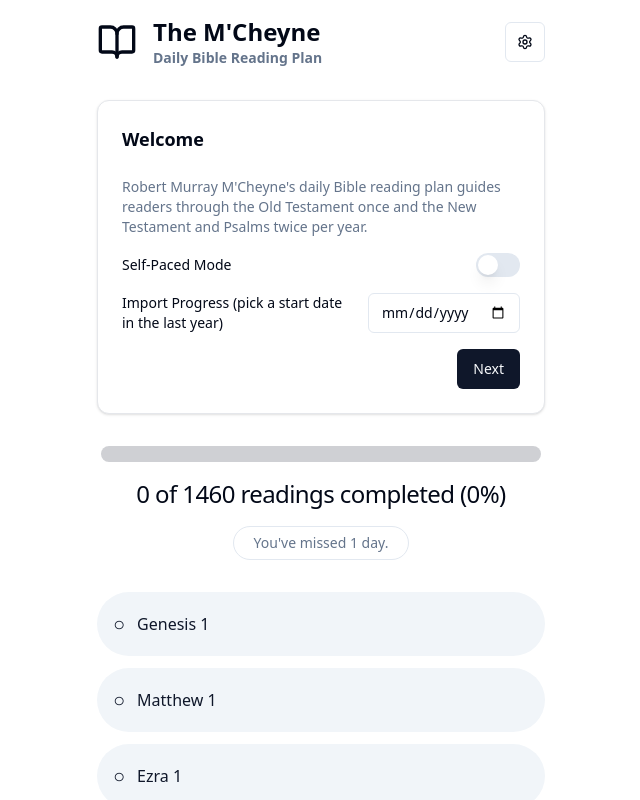
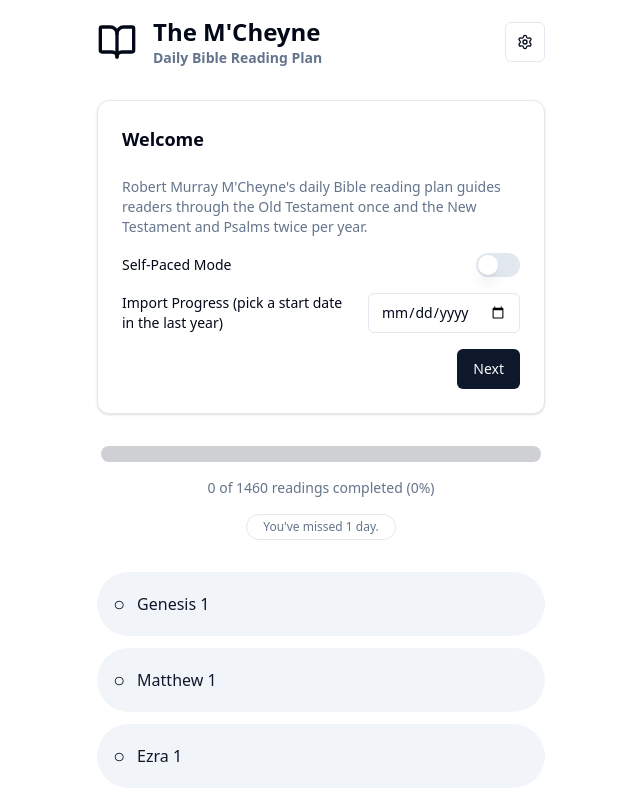
Before and after one commit to felipeS/mcheyne-web, a Next.js app: page /en in a window 1280 px wide. Shown: the top 800 px of the page, without its empty margins (319-959 px from the left). Built offline with nearby package versions, Linux system fonts and the light colour scheme; no server answers.

Commit message:
Reduce progress tracker typography scale

```diff
--- a/src/components/progress-tracker.tsx
+++ b/src/components/progress-tracker.tsx
@@ -30,7 +30,7 @@
       <CardContent className="space-y-4 px-1 py-0">
         <ProgressBar value={passageProgress} />
 
-        <p className="text-center text-2xl font-medium tracking-tight text-foreground">
+        <p className="text-center text-sm font-medium text-muted-foreground">
           {t("progressSummary", {
             completed: readPassages,
             total: totalPassages,
@@ -39,7 +39,7 @@
         </p>
 
         <div className="flex justify-center">
-          <div className="rounded-full border border-border px-5 py-1.5 text-sm text-muted-foreground">
+          <div className="rounded-full border border-border px-4 py-1 text-xs text-muted-foreground">
             {t("progressMissedDaysSentence", { count: missedDays })}
           </div>
         </div>
```
